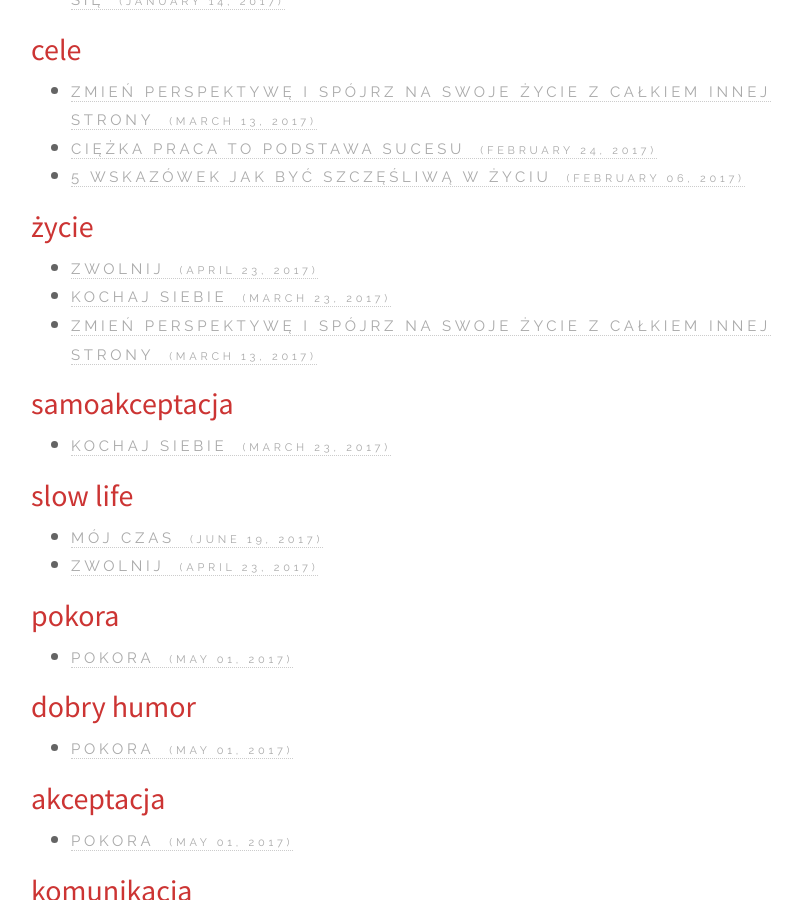
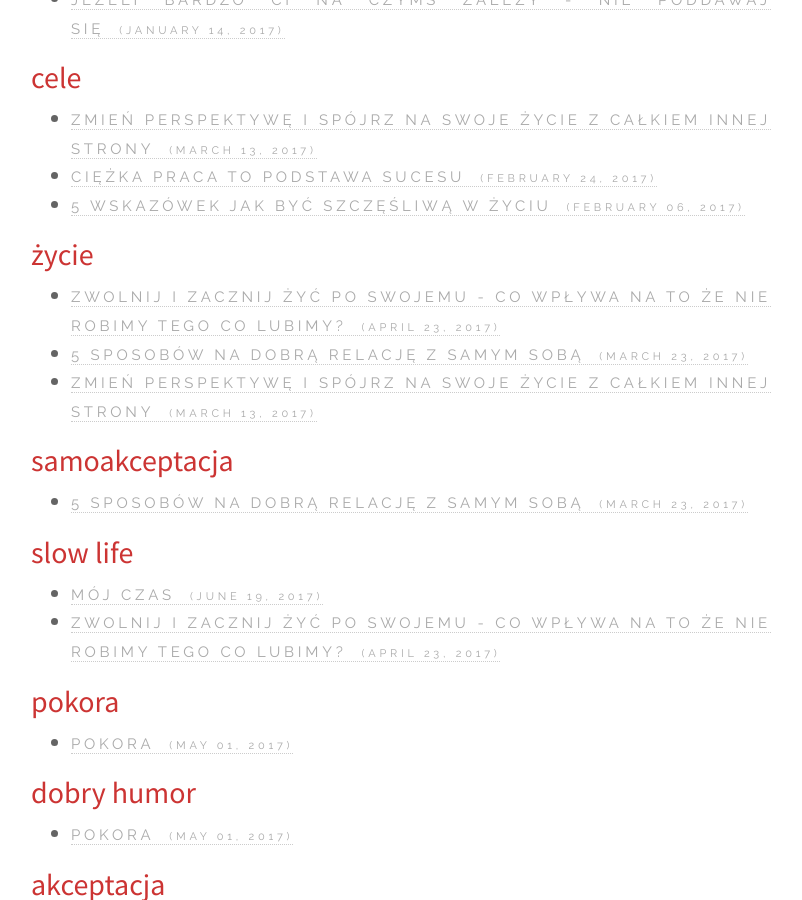
Before and after one commit to womanonrails/bemore.womanonrails.com, a Jekyll site: the page built from tags.html, in a window 1280 px wide and 900 px high, scrolled down 3163 px. Shown: the whole window, without its empty margins (239-1041 px from the left). Built offline with Jekyll 4.4.1, drawn with Linux system fonts in a browser that asks for light colours; Markdown is read by kramdown in place of the engine named in the settings; some of the changed text lies outside the part shown.

Commit message:
SEO part 2

```diff
--- a/_posts/2017-03-23-self-love.md
+++ b/_posts/2017-03-23-self-love.md
@@ -1,10 +1,14 @@
 ---
 layout: post
-title: Kochaj siebie
+title: 5 sposobów na dobrą relację z samym sobą
+headline: Kochaj siebie
+description: By pokochać innych trzeba zacząć od miłości i szacunku do samego siebie. Oto 5 sposobów na nawiązanie głębszej relacji z samym sobą.
+excerpt: 5 sposobów by przenieść relację z samym sobą na wyższy poziom
 quote: Kochaj siebie samego jak swojego bliźniego.
 quote_author: ks. Mieczysław Maliński - Dla siebie
 image: self-love.jpg
-image_alt: Kochaj siebie
+image_alt: Czerwona róża
+image_title: Bądź dobra dla siebie, tak jak dla innych
 tags: [życie, samoakceptacja, szczęście]
 comments: true
 ---
--- a/_posts/2017-04-23-slow-down.md
+++ b/_posts/2017-04-23-slow-down.md
@@ -1,10 +1,14 @@
 ---
 layout: post
-title: Zwolnij
+title: Zwolnij i zacznij żyć po swojemu - Co wpływa na to że nie robimy tego co lubimy?
+headline: Zwolnij
+description: Dlaczego tak pędzimy i czy przypadkiem nie umykają nam rzeczy prawdziwie istotne? Przemyślenia na temat tempa naszego życia i robienia tego co się kocha.
+excerpt: Co sprawia że nie robimy tego czego prawdziwie chcemy?
 quote: Slow down and make more you time
 quote_author: Lipton - wyciszająca melisa z lawendą
 image: slow-down.jpg
-image_alt: Zwolnij
+image_alt: Jezioro, przy którym w oddali widać góry
+image_title: Czasem trzeba się zatrzymać, by na nowo wyznaczyć sobie kierunek
 tags: [życie, slow life, szczęście]
 comments: true
 ---
```
Also changed, not shown: _posts/2018-09-13-metoda-konmari.md (+1 -1 lines), 5 other files.
